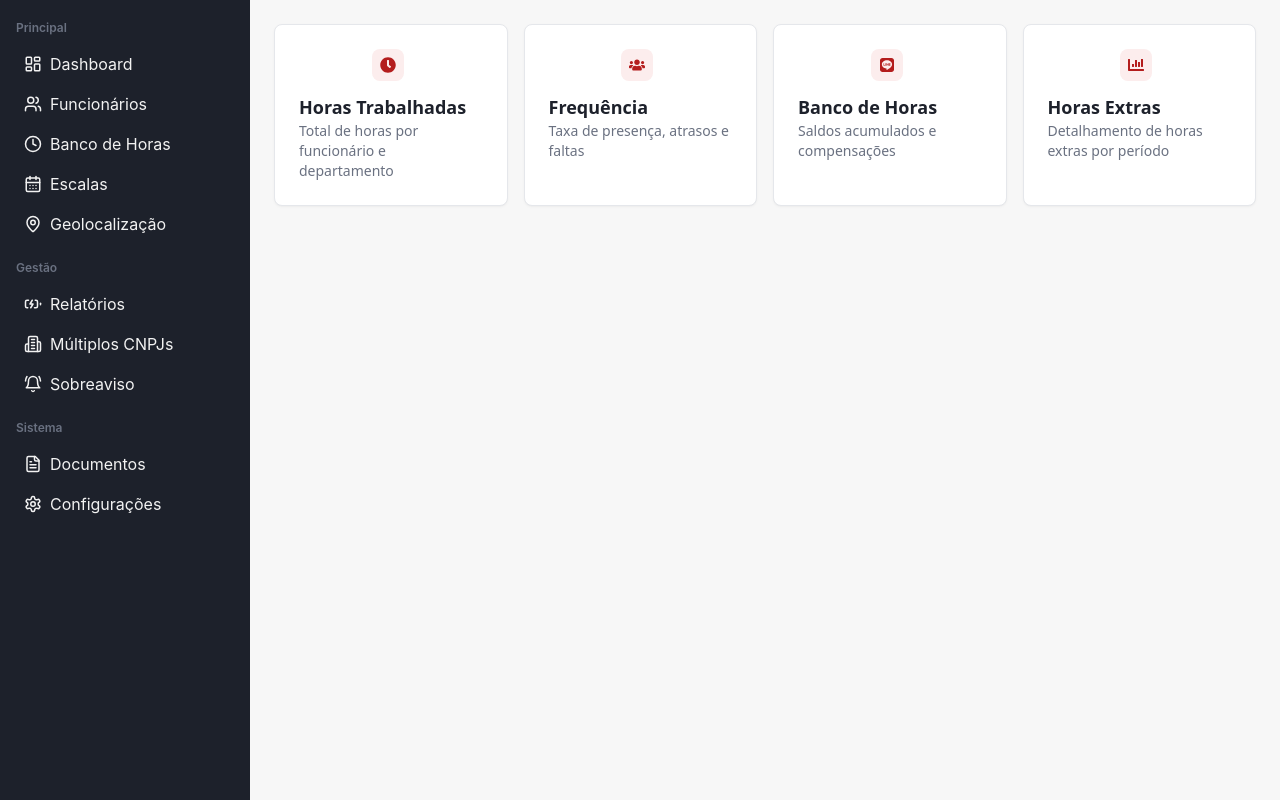
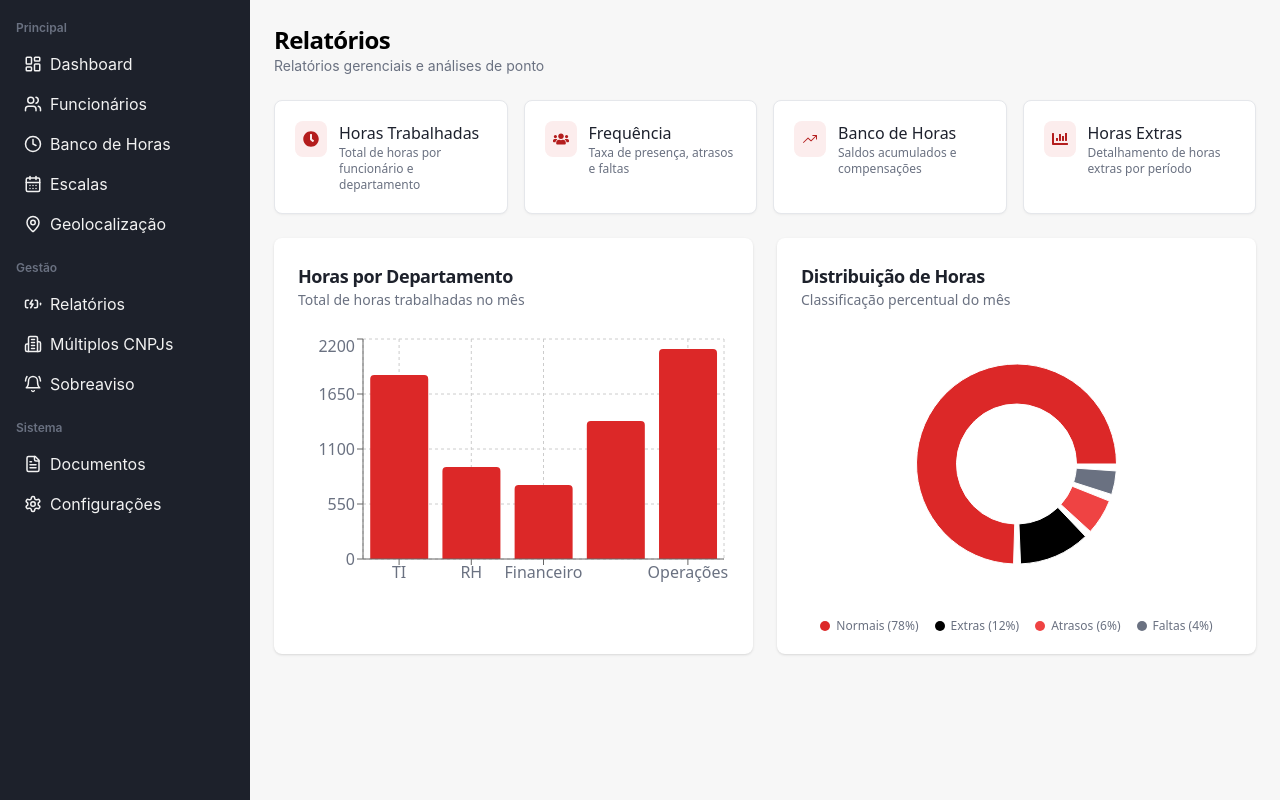
Before and after one commit to AntonioCassian/dash-time-control, a Next.js app: page /relatorios in a window 1280 px wide. Built offline with nearby package versions, Linux system fonts and the light colour scheme.

Commit message:
feat: add page relatorios

```diff
--- a/package.json
+++ b/package.json
@@ -19,6 +19,7 @@
     "react-dom": "19.2.3",
     "react-hook-form": "^7.71.2",
     "react-icons": "^5.5.0",
+    "recharts": "^3.8.0",
     "tailwind-merge": "^3.5.0",
     "zod": "^4.3.6"
   },
--- a/src/app/globals.css
+++ b/src/app/globals.css
@@ -73,6 +73,8 @@ body {
   --warning-foreground: hsl(0 0% 100%);
   --info: hsl(217 91% 60%);
   --info-foreground: hsl(0 0% 100%);
+
+  --chart-2: #000000;
 }
 
 body {
--- a/src/app/relatorios/page.tsx
+++ b/src/app/relatorios/page.tsx
@@ -1,5 +1,10 @@
-import { Card, CardDescription, CardHeader } from "@/components/ui/card";
-import { FaChartBar, FaClock, FaLine, FaUsers } from "react-icons/fa";
+"use client";
+
+import { TitlePage } from "@/components/Title";
+import { Card, CardContent, CardDescription, CardHeader, CardTitle } from "@/components/ui/card";
+import { FaChartBar, FaClock, FaUsers } from "react-icons/fa";
+import { IoIosTrendingUp } from "react-icons/io";
+import { Bar, BarChart, CartesianGrid, Cell, Pie, PieChart, ResponsiveContainer, Tooltip, XAxis, YAxis } from "recharts";
 
 const dashboardCards = [
     {
@@ -15,7 +20,7 @@ const dashboardCards = [
     {
         titulo: "Banco de Horas",
         descricao: "Saldos acumulados e compensações",
-    icon: <FaLine />
+        icon: <IoIosTrendingUp />
     },
     {
         titulo: "Horas Extras",
@@ -24,22 +29,90 @@ const dashboardCards = [
     }
 ];
 
+const distribuicao = [
+    { name: "Normais", value: 78, color: "var(--color-primary)" },
+    { name: "Extras", value: 12, color: "var(--chart-2)" },
+    { name: "Atrasos", value: 6, color: "var(--bg-destructive)" },
+    { name: "Faltas", value: 4, color: "var(--muted-foreground)" },
+];
+
+const horasPorDepto = [
+    { depto: "TI", horas: 1840 },
+    { depto: "RH", horas: 920 },
+    { depto: "Financeiro", horas: 740 },
+    { depto: "Comercial", horas: 1380 },
+    { depto: "Operações", horas: 2100 },
+];
+
 export default function DashboardCards() {
     return (
-    <div className="grid grid-cols-1 md:grid-cols-4 gap-4 mb-4">
+        <>
+            <div className="space-y-6">
+                <TitlePage title="Relatórios" description="Relatórios gerenciais e análises de ponto" />
+                <div className="grid gap-4 sm:grid-cols-2 lg:grid-cols-4">
                     {dashboardCards.map((card, index) => (
-        <Card key={index} className="overflow-hidden border-card stat-card-shadow transition-all hover:stat-card-shadow-hover">
-          <CardHeader className="flex items-center gap-3">
-            <div className="rounded-lg p-2 bg-[var(--bg-accent)] text-[var(--accent-foreground)]">
+                        <Card key={index} className="overflow-hidden border-card stat-card-shadow transition-all hover:stat-card-shadow-hover p-5">
+                            <CardContent className="flex items-start gap-3 justify-between p-0">
+
+                                <div className="rounded-lg p-2 bg-[var(--bg-accent)] text-[var(--accent-foreground)] w-9 h-9 justify-center inline-flex items-center">
                                     {card.icon}
                                 </div>
+
                                 <div>
-              <p className="text-lg font-bold">{card.titulo}</p>
-              <CardDescription>{card.descricao}</CardDescription>
+                                    <p className="text-[16px] text-[#1d212d]">{card.titulo}</p>
+                                    <CardDescription className="text-xs">{card.descricao}</CardDescription>
                                 </div>
-          </CardHeader>
+                            </CardContent>
                         </Card>
                     ))}
                 </div>
+            </div>
+            <div className="grid gap-6 lg:grid-cols-2 mt-6">
+                <Card className="border-none">
+                    <CardHeader>
+                        <CardTitle className="text-lg">Horas por Departamento</CardTitle>
+                        <CardDescription>Total de horas trabalhadas no mês</CardDescription>
+                    </CardHeader>
+                    <CardContent>
+                        <ResponsiveContainer width="100%" height={260}>
+                            <BarChart data={horasPorDepto}>
+                                <CartesianGrid strokeDasharray="3 3" className="stroke-border" />
+                                <XAxis dataKey="depto" className="text-xs" tick={{ fill: "var(--muted-foreground)" }} />
+                                <YAxis className="text-xs" tick={{ fill: "var(--muted-foreground)" }} />
+                                <Tooltip contentStyle={{ background: "var(--bg-card)", border: "1px solid var(--border)", borderRadius: 8 }} />
+                                <Bar dataKey="horas" fill="var(--color-primary)" radius={[4, 4, 0, 0]} />
+                            </BarChart>
+                        </ResponsiveContainer>
+                    </CardContent>
+                </Card>
+
+                <Card className="border-none">
+                    <CardHeader>
+                        <CardTitle className="text-lg">Distribuição de Horas</CardTitle>
+                        <CardDescription>Classificação percentual do mês</CardDescription>
+                    </CardHeader>
+                    <CardContent className="flex items-center justify-center">
+                        <ResponsiveContainer width="100%" height={260}>
+                            <PieChart>
+                                <Pie data={distribuicao} cx="50%" cy="50%" innerRadius={60} outerRadius={100} paddingAngle={4} dataKey="value">
+                                    {distribuicao.map((entry, i) => (
+                                        <Cell key={i} fill={entry.color} />
+                                    ))}
+                                </Pie>
+                                <Tooltip contentStyle={{ background: "var(--bg-card)", border: "1px solid var(--border)", borderRadius: 8 }} />
+                            </PieChart>
+                        </ResponsiveContainer>
+                    </CardContent>
+                    <div className="flex flex-wrap justify-center gap-4 px-6 pb-5">
+                        {distribuicao.map((d) => (
+                            <div key={d.name} className="flex items-center gap-1.5 text-xs">
+                                <span className="h-2.5 w-2.5 rounded-full" style={{ backgroundColor: d.color }} />
+                                <span className="text-[var(--muted-foreground)]">{d.name} ({d.value}%)</span>
+                            </div>
+                        ))}
+                    </div>
+                </Card>
+            </div>
+        </>
     );
 }
```
Also changed, not shown: 1 other file (tests, documents, lock files or other folders). Lines whose indentation alone changed are shown as unchanged.
